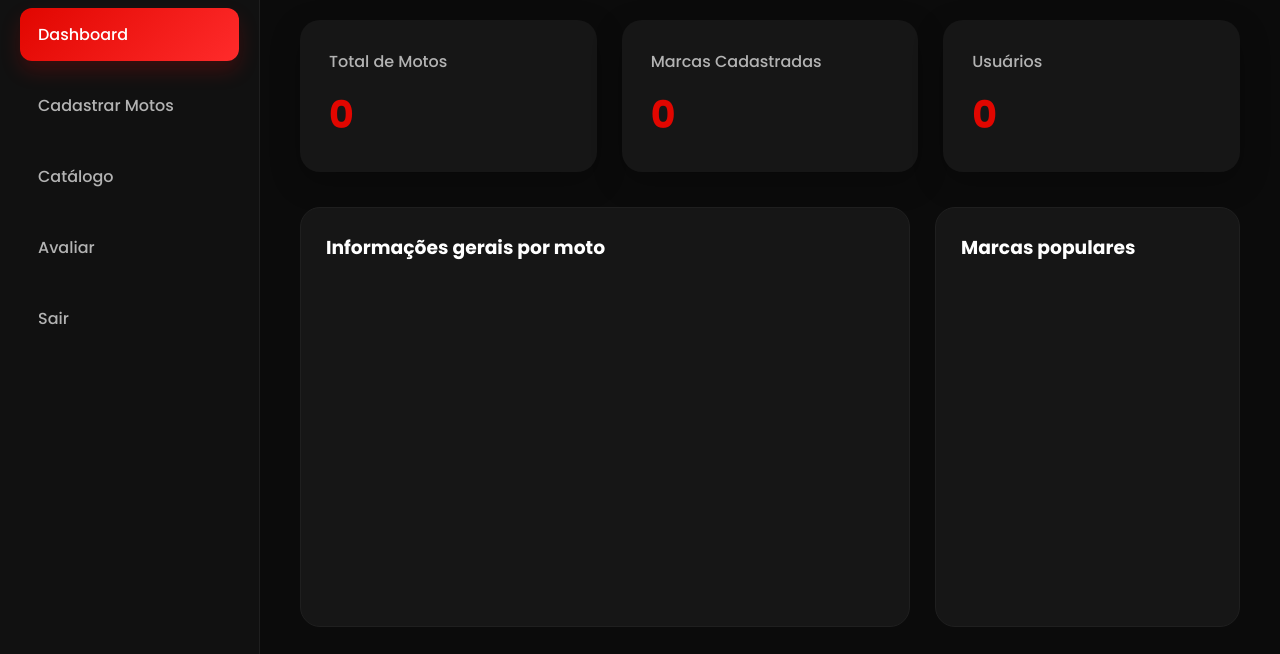
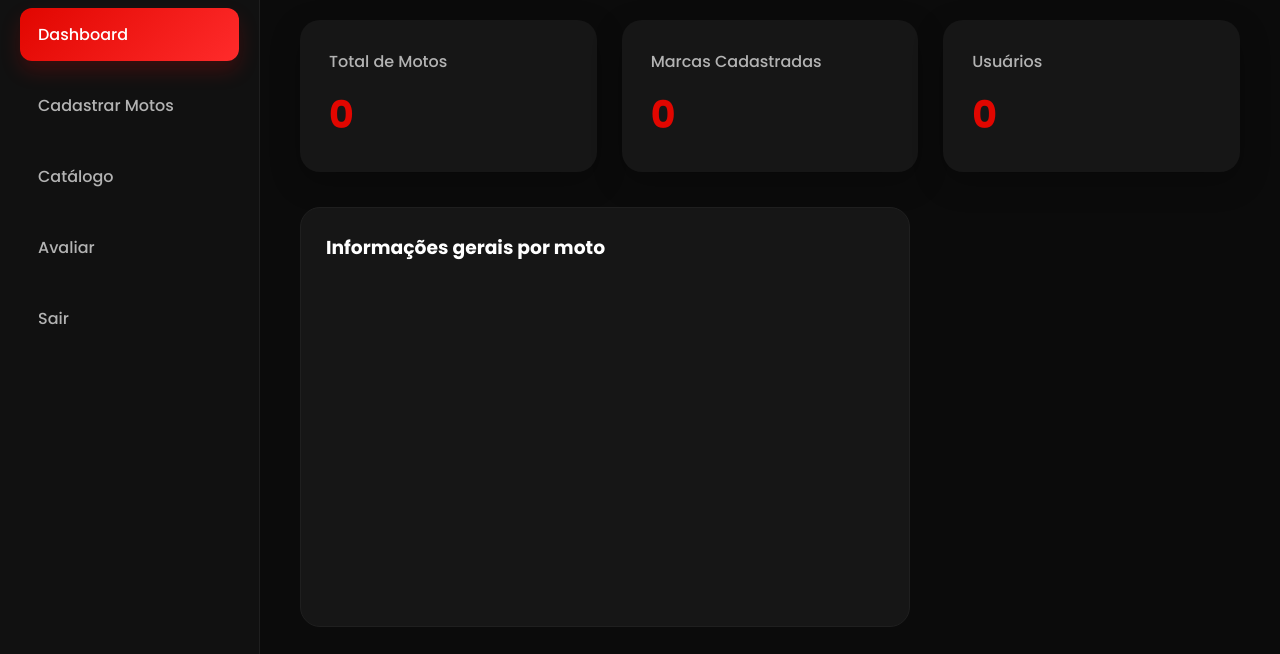
Before and after one commit to ViniciusMartins01/projeto-individual, a website: page public/dashboard.html in a window 1280 px wide. Shown: the part 117-771 px from the top of the page. Drawn offline with nearby package versions, Linux system fonts and the light colour scheme; no server answers.

Commit message:
Update dashboard.html

```diff
--- a/public/dashboard.html
+++ b/public/dashboard.html
@@ -73,10 +73,6 @@
         <canvas id="graficoMotos"></canvas>
       </div>
 
-      <div class="chart-container">
-        <h3>Marcas populares</h3>
-        <canvas id="graficoMarcas"></canvas>
-      </div>
 
     </div>
 
```
